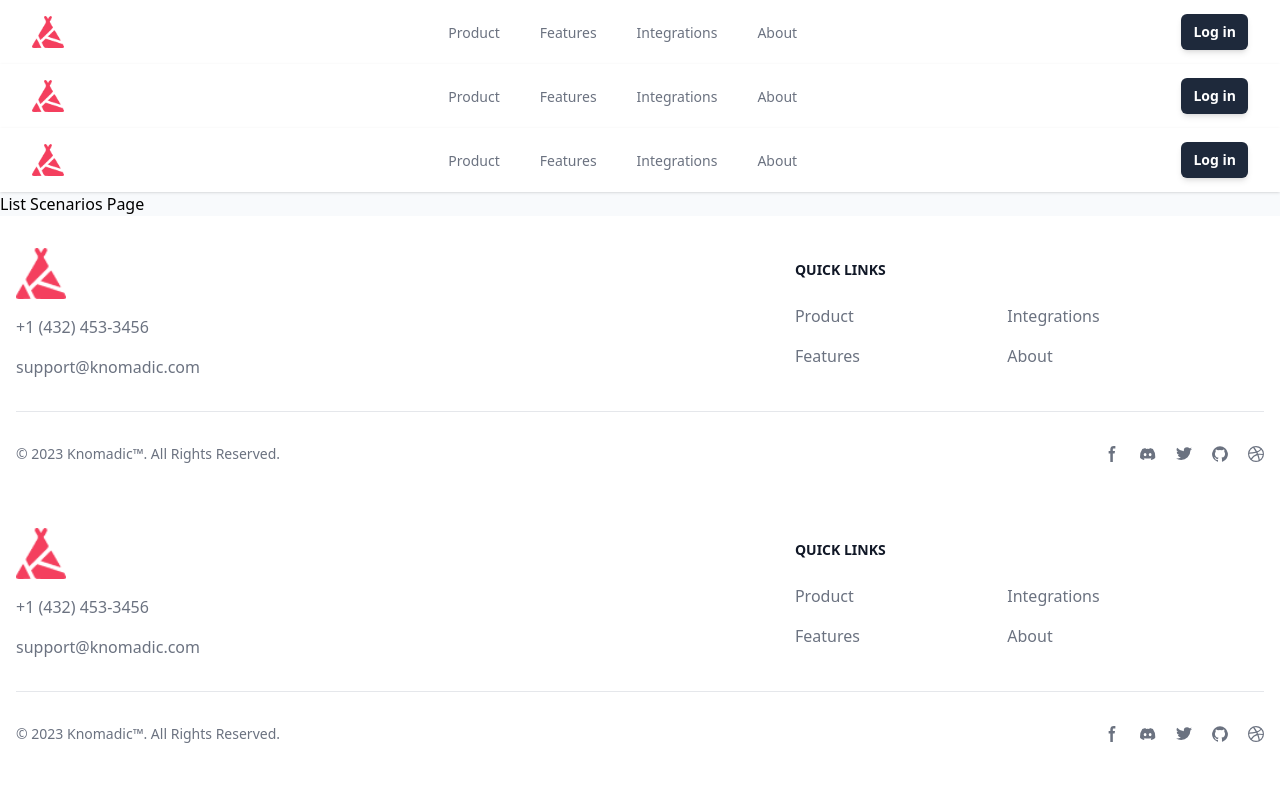
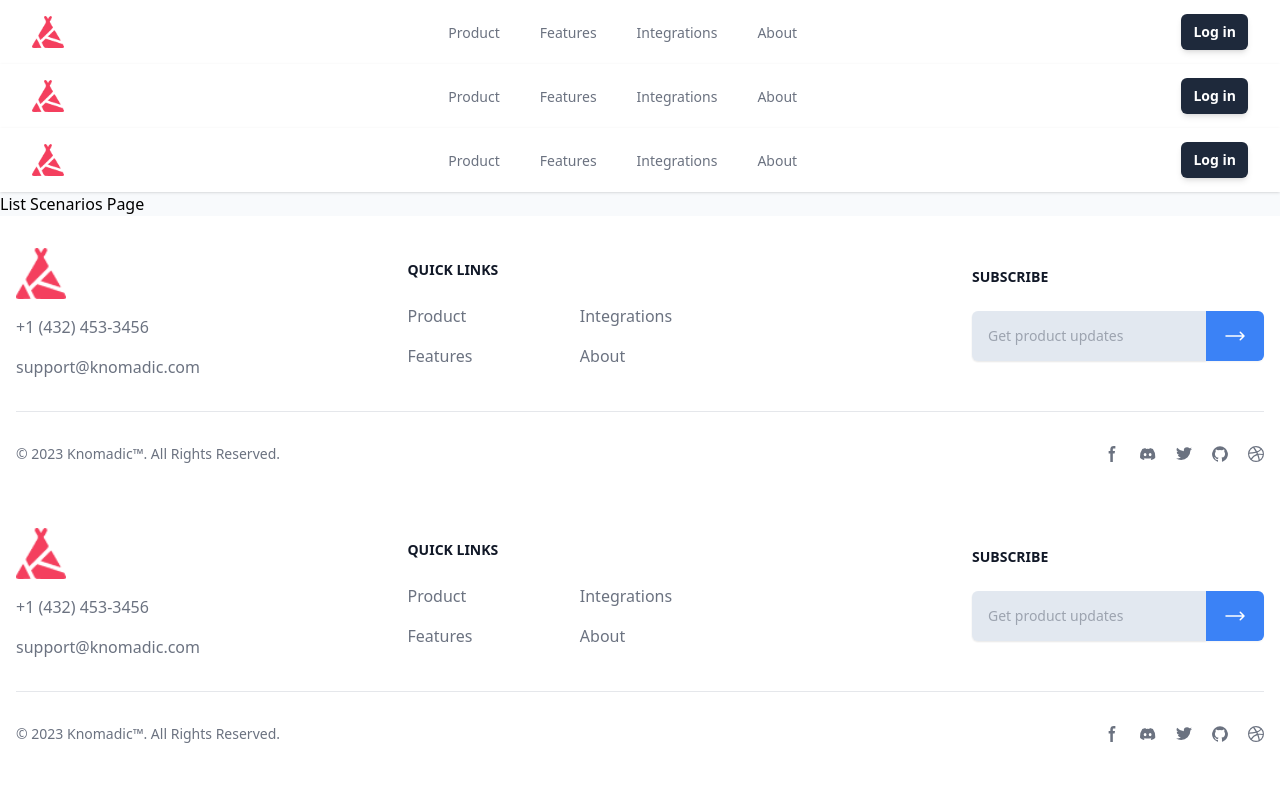
Before and after one commit to alana-anderson/periodic-frog, a Next.js app: page /scenarios in a window 1280 px wide. Shown: the top 800 px of the page. Built offline with nearby package versions, Linux system fonts and the light colour scheme; no server answers.

Commit message:
add subscribe input to footer

```diff
--- a/components/Footer.js
+++ b/components/Footer.js
@@ -1,4 +1,6 @@
 import Image from 'next/image';
+import { ArrowLongRightIcon } from '@heroicons/react/24/solid';
+
 
 export default function Footer() {
     return (
@@ -6,7 +8,7 @@ export default function Footer() {
 <footer className="bg-white">
     <div className="mx-auto w-full max-w-screen-xl p-4 py-6 lg:py-8">
         <div className="md:flex md:justify-between items-center">
-          <div className="mb-6 md:mb-0">
+          <div className="mb-6 md:mb-0 mr-20">
               <a href="/" className="flex items-center mb-4">
                   <Image src="/images/logoLight.png" width={50} height={50} classNameName="w-2 h-2" alt="FlowBite Logo" />
               </a>
@@ -19,7 +21,7 @@ export default function Footer() {
                       </li>
                   </ul>
           </div>
-          <div className="grid grid-cols-2 gap-8 sm:gap-6 sm:grid-cols-3">
+          <div className="grid grid-cols-2 gap-20 sm:gap-20 sm:grid-cols-3">
               <div>
                   <h2 className="mb-6 text-sm font-semibold text-gray-900 uppercase">Quick Links</h2>
                   <ul className="text-gray-500 font-medium">
@@ -31,7 +33,7 @@ export default function Footer() {
                       </li>
                   </ul>
               </div>
-              <div className="pl-12">
+              <div>
                   <h2 className="mb-6 text-sm font-semibold text-gray-900 uppercase invisible">Test</h2>
                   <ul className="text-gray-500 font-medium">
                       <li className="mb-4">
@@ -43,6 +45,21 @@ export default function Footer() {
                   </ul>
               </div>
           </div>
+              <div>
+                <h2 className="mb-6 text-sm font-semibold text-gray-900 uppercase">Subscribe</h2>
+                <div className="flex rounded-md shadow-sm">
+                    <input
+                    type="email"
+                    id="hs-trailing-button-add-on"
+                    name="hs-trailing-button-add-on"
+                    className="py-3 px-4 block w-full text-slate-700 border-gray-500 shadow-sm rounded-l-md text-sm bg-slate-200 focus:outline-none"
+                    placeholder="Get product updates"
+                    />
+                    <button type="button" className="py-3 px-4 inline-flex flex-shrink-0 justify-center items-center gap-2 rounded-r-md border border-transparent font-semibold bg-blue-500 text-white hover:bg-blue-600 text-sm">
+                    <ArrowLongRightIcon className="w-6 h-6" aria-hidden="true" />
+                    </button>
+                </div>
+                </div>
       </div>
       <hr className="my-6 border-gray-200 sm:mx-auto lg:my-8" />
       <div className="sm:flex sm:items-center sm:justify-between">
```
